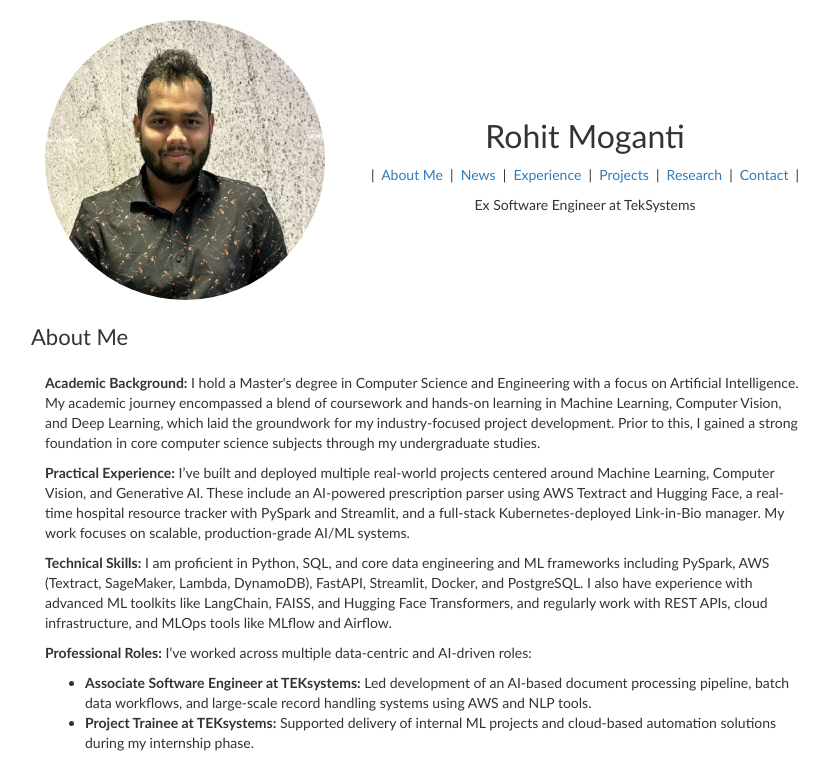
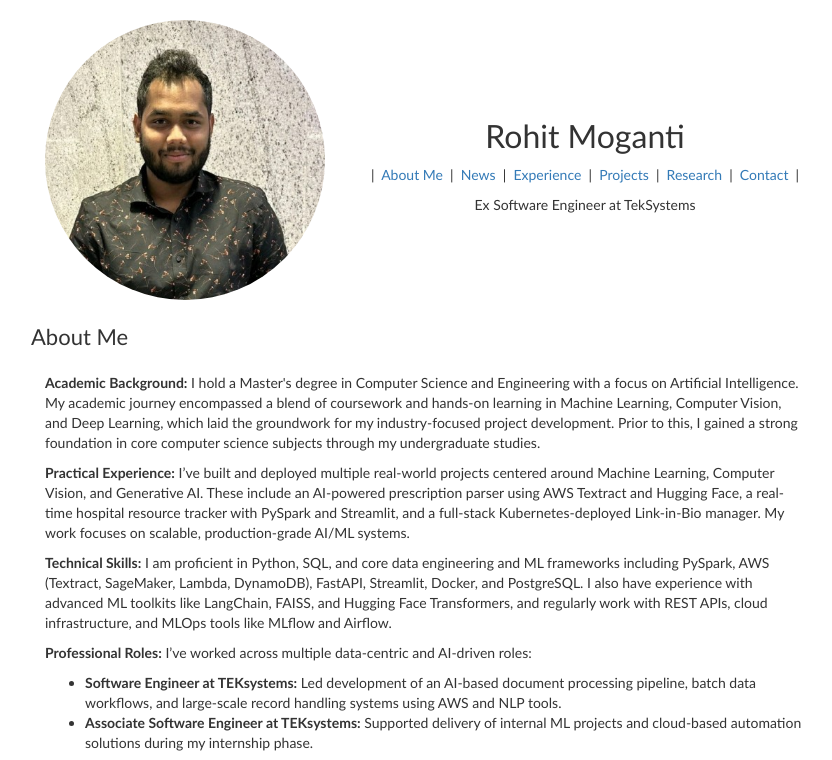
Before and after one commit to rohitsurya7393/rohitmsv_web, a plain HTML site: page index.html in a window 1280 px wide. Shown: the top 760 px of the page, without its empty margins (215-1047 px from the left). Drawn offline with nearby package versions, Linux system fonts and the light colour scheme.

Commit message:
Update index.html

```diff
--- a/index.html
+++ b/index.html
@@ -94,8 +94,8 @@
 
                             <p><strong>Professional Roles:</strong> I’ve worked across multiple data-centric and AI-driven roles:</p>
                             <ul>
-                                <li><strong>Associate Software Engineer at TEKsystems:</strong> Led development of an AI-based document processing pipeline, batch data workflows, and large-scale record handling systems using AWS and NLP tools.</li>
-                                <li><strong>Project Trainee at TEKsystems:</strong> Supported delivery of internal ML projects and cloud-based automation solutions during my internship phase.</li>
+                                <li><strong>Software Engineer at TEKsystems:</strong> Led development of an AI-based document processing pipeline, batch data workflows, and large-scale record handling systems using AWS and NLP tools.</li>
+                                <li><strong>Associate Software Engineer at TEKsystems:</strong> Supported delivery of internal ML projects and cloud-based automation solutions during my internship phase.</li>
                             </ul>
 
                             <p><strong>Summary:</strong> I’m a passionate Machine Learning and Data Engineering enthusiast, with strong software engineering fundamentals and a keen interest in building AI solutions that drive real-world impact. With proven project delivery across both backend and ML pipelines, I’m continuously exploring cutting-edge tools like Generative AI, LLMs, and vector databases. I aim to grow into a core technical contributor at companies solving high-impact problems.</p>
```
